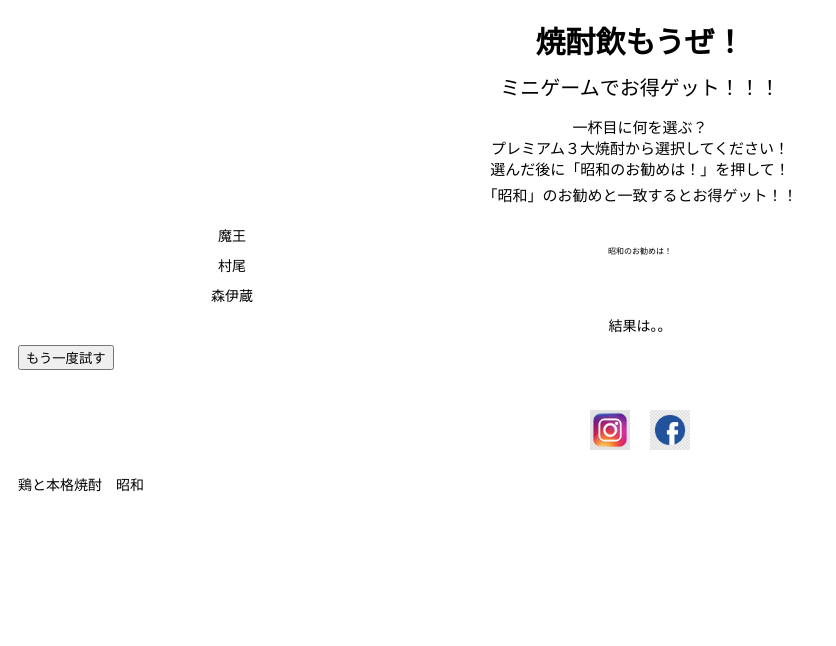
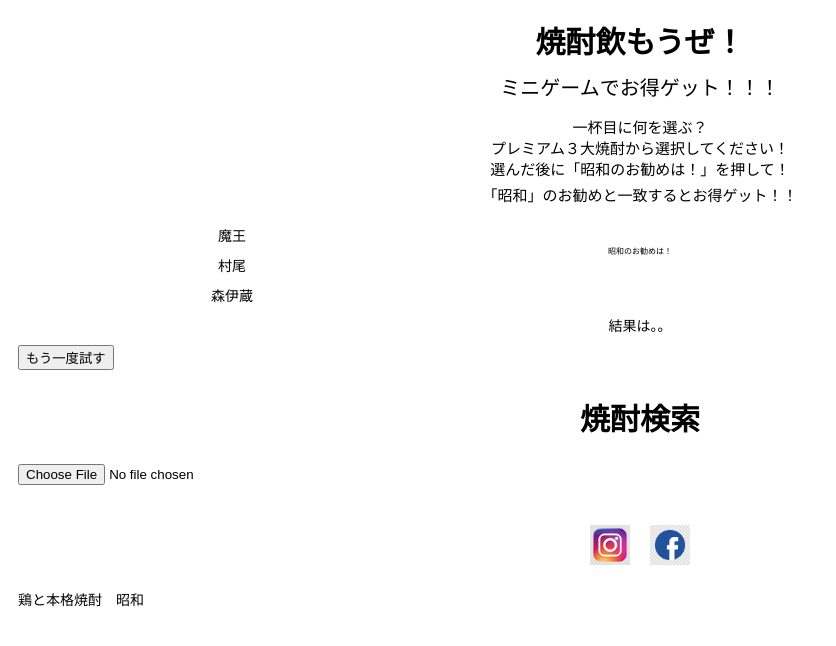
Before and after one commit to oonotaku/kadai01_janken, a plain HTML site: page index.html in a window 1280 px wide. Shown: the whole page, without its empty margins (0-836 px from the left). Drawn offline with nearby package versions, Linux system fonts and the light colour scheme.

Commit message:
焼酎検索メニュー

```diff
--- a/index.html
+++ b/index.html
@@ -32,6 +32,11 @@
         <!-- リセットボタン -->
         <button id="resetButton">もう一度試す</button>
 
+
+    <h2 class="title">焼酎検索</h2>
+<!-- カメラの入力部分 -->
+<input type="file" id="cameraInput" accept="image/*" capture="camera">
+
 <div class="wrapper4">
     <div class="box_end1">
         <a href="https://www.instagram.com/imoshochu_showa/" target="_blank">
@@ -48,23 +53,6 @@
 <div class="last">鶏と本格焼酎　昭和</div>
 
 
-    <!-- <h3>最初のおつまみは？</h3> -->
-    <!-- <div class="wrapper2">
-        <div class="box2_1">冷奴</div>
-        <div class="box2_2">茹で落花生</div>
-        <div class="box2_3">漬物</div>
-            <div class="box2_4">今日のお勧め！</div>
-    </div>
-
-    <h3>メイン料理は？</h3>
-    <div class="wrapper3">
-        <div class="box3_1">鶏レバ刺し</div>
-        <div class="box3_2">炭火鶏もも焼き</div>
-        <div class="box3_3">炭火豚ロース焼き</div>
-            <div class="box3_4">今日のお勧め！</div>
-    </div>
-    <div>さあ、何個同じになったかな？</div> -->
-
 
     <script src="https://ajax.googleapis.com/ajax/libs/jquery/3.7.1/jquery.min.js"></script>
     <script src="./JS/main.js"></script>
```
